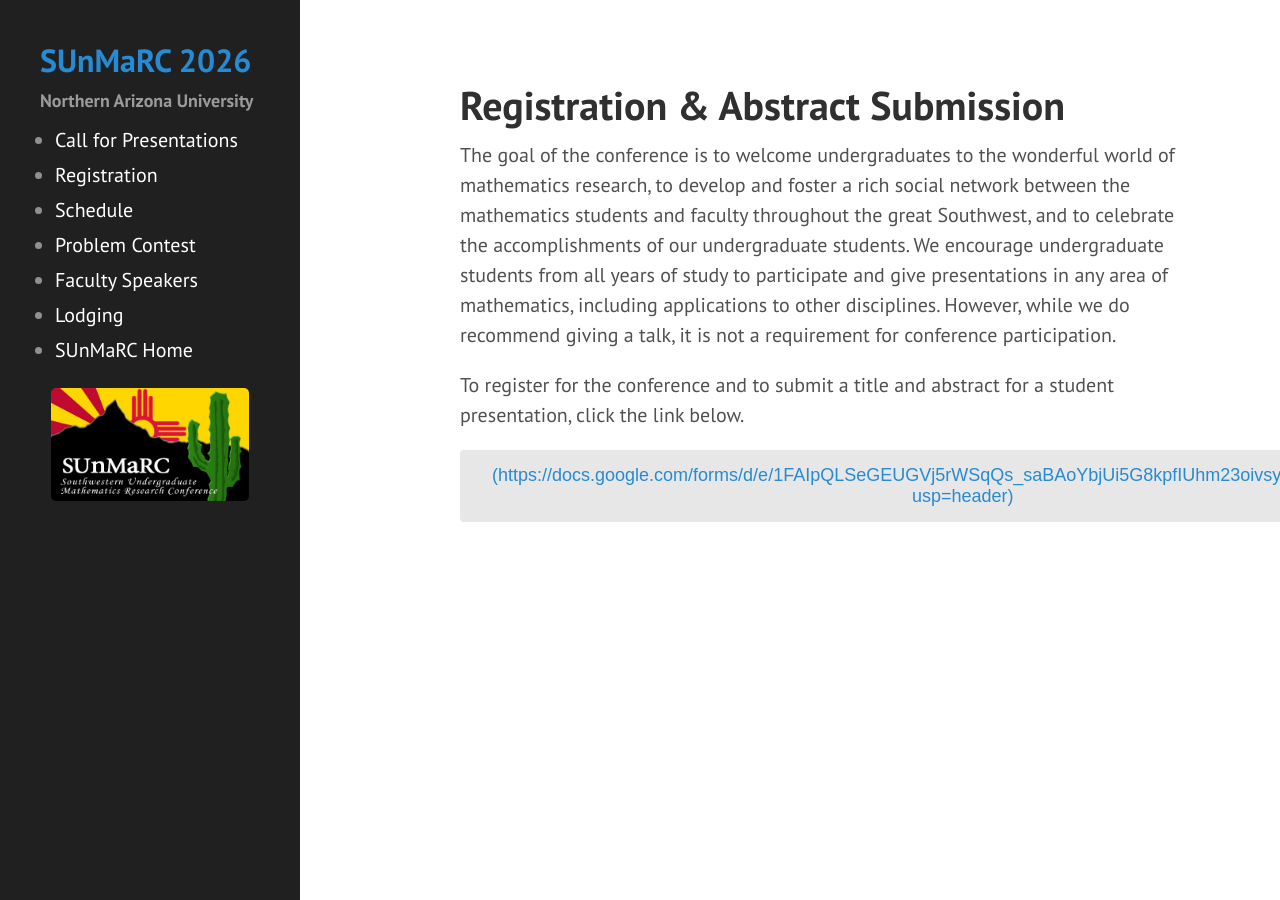
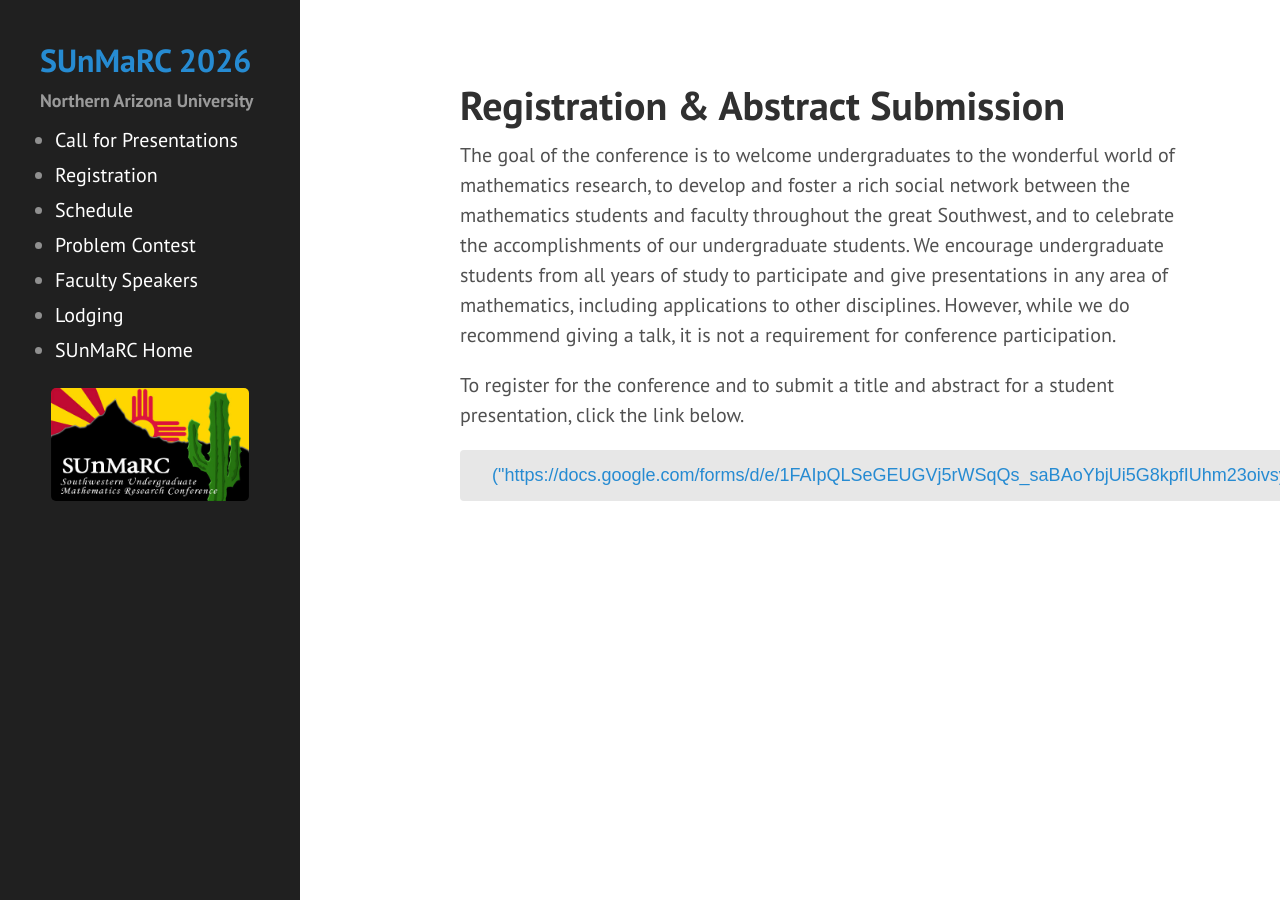
Before and after one commit to NAUMathStat/sunmarc2026, a Jekyll site: the page built from registration.md, in a window 1280 px wide. Built offline with Jekyll 4.4.1, drawn with Linux system fonts in a browser that asks for light colours.

Commit message:
Update registration.md

```diff
--- a/registration.md
+++ b/registration.md
@@ -10,7 +10,7 @@ The goal of the conference is to welcome undergraduates to the wonderful world o
 
 <p>
 <center>
-<button class="button"><a href="">(https://docs.google.com/forms/d/e/1FAIpQLSeGEUGVj5rWSqQs_saBAoYbjUi5G8kpfIUhm23oivsyhDcYvw/viewform?usp=header)</a></button>
+<button class="button"><a href="">("https://docs.google.com/forms/d/e/1FAIpQLSeGEUGVj5rWSqQs_saBAoYbjUi5G8kpfIUhm23oivsyhDcYvw/viewform?"usp=header)</a></button>
 </center>
 </p>
 
```
